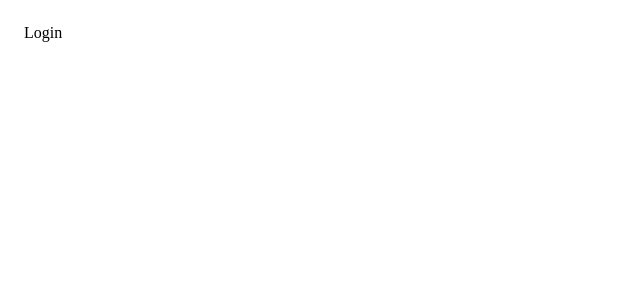
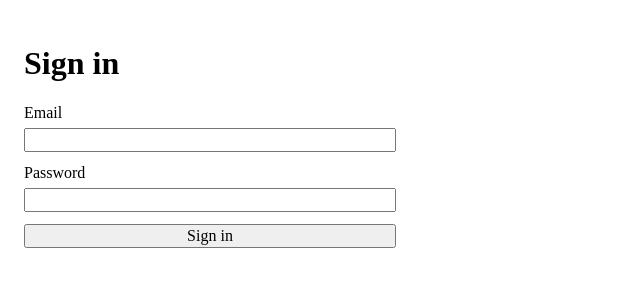
Before and after one commit to AlexCode-dot/mini-ats, a Next.js app: page /login in a window 1280 px wide. Shown: the top 300 px of the page, without its empty margins (0-640 px from the left). Built offline with nearby package versions, Linux system fonts and the light colour scheme.

Commit message:
feat(auth): add login view and client-side sign-in flow

```diff
--- a/src/app/(public)/login/page.tsx
+++ b/src/app/(public)/login/page.tsx
@@ -1,3 +1,5 @@
+import LoginView from "@/features/auth/components/LoginView/LoginView";
+
 export default function LoginPage() {
-  return <main style={{ padding: 24 }}>Login</main>;
+  return <LoginView />;
 }
--- /dev/null
+++ b/src/features/auth/components/LoginView/LoginView.module.scss
@@ -0,0 +1,18 @@
+.root {
+  padding: 24px;
+  max-width: 420px;
+}
+
+.form {
+  display: grid;
+  gap: 12px;
+}
+
+.field {
+  display: grid;
+  gap: 6px;
+}
+
+.error {
+  color: crimson;
+}
--- /dev/null
+++ b/src/features/auth/components/LoginView/LoginView.tsx
@@ -0,0 +1,53 @@
+"use client";
+
+import { useState } from "react";
+
+import { useLogin } from "@/features/auth/hooks/useLogin";
+import styles from "@/features/auth/components/LoginView/LoginView.module.scss";
+
+export default function LoginView() {
+  const [email, setEmail] = useState("");
+  const [password, setPassword] = useState("");
+  const { errorMessage, isLoading, handleLogin } = useLogin();
+
+  const onSubmit = async (event: React.FormEvent<HTMLFormElement>) => {
+    event.preventDefault();
+    await handleLogin(email, password);
+  };
+
+  return (
+    <main className={styles.root}>
+      <h1>Sign in</h1>
+      <form className={styles.form} onSubmit={onSubmit}>
+        <label className={styles.field}>
+          Email
+          <input
+            name="email"
+            type="email"
+            autoComplete="email"
+            value={email}
+            onChange={(event) => setEmail(event.target.value)}
+            required
+          />
+        </label>
+        <label className={styles.field}>
+          Password
+          <input
+            name="password"
+            type="password"
+            autoComplete="current-password"
+            value={password}
+            onChange={(event) => setPassword(event.target.value)}
+            required
+          />
+        </label>
+        <button type="submit" disabled={isLoading}>
+          {isLoading ? "Signing in..." : "Sign in"}
+        </button>
+        {errorMessage ? (
+          <p className={styles.error}>{errorMessage}</p>
+        ) : null}
+      </form>
+    </main>
+  );
+}
--- /dev/null
+++ b/src/features/auth/hooks/useLogin.ts
@@ -0,0 +1,57 @@
+"use client";
+
+import { useState } from "react";
+import { useRouter, useSearchParams } from "next/navigation";
+
+import { fetchUserRole, signInWithPassword } from "@/features/auth/services/authClient";
+
+export function useLogin() {
+  const router = useRouter();
+  const searchParams = useSearchParams();
+  const redirectTo = searchParams.get("redirect");
+  const [errorMessage, setErrorMessage] = useState<string | null>(null);
+  const [isLoading, setIsLoading] = useState(false);
+
+  const handleLogin = async (email: string, password: string) => {
+    setErrorMessage(null);
+    setIsLoading(true);
+
+    try {
+      const { data, error } = await signInWithPassword(email, password);
+
+      if (error || !data.user) {
+        setErrorMessage(error?.message ?? "Unable to sign in.");
+        return;
+      }
+
+      const { role, errorMessage: roleError } = await fetchUserRole(
+        data.user.id
+      );
+
+      if (roleError) {
+        setErrorMessage(roleError);
+        return;
+      }
+
+      if (redirectTo) {
+        router.replace(redirectTo);
+        return;
+      }
+
+      if (role === "admin") {
+        router.replace("/admin");
+        return;
+      }
+
+      router.replace("/candidates");
+    } finally {
+      setIsLoading(false);
+    }
+  };
+
+  return {
+    errorMessage,
+    isLoading,
+    handleLogin,
+  };
+}
--- /dev/null
+++ b/src/features/auth/services/authClient.ts
@@ -0,0 +1,31 @@
+import { createBrowserSupabaseClient } from "@/core/supabase/browserClient";
+
+export type LoginResult = {
+  role: "admin" | "customer" | null;
+  errorMessage: string | null;
+};
+
+export async function signInWithPassword(email: string, password: string) {
+  const supabase = createBrowserSupabaseClient();
+
+  return supabase.auth.signInWithPassword({
+    email,
+    password,
+  });
+}
+
+export async function fetchUserRole(userId: string): Promise<LoginResult> {
+  const supabase = createBrowserSupabaseClient();
+
+  const { data, error } = await supabase
+    .from("profiles")
+    .select("role")
+    .eq("id", userId)
+    .maybeSingle();
+
+  if (error) {
+    return { role: null, errorMessage: error.message };
+  }
+
+  return { role: data?.role ?? null, errorMessage: null };
+}
```
